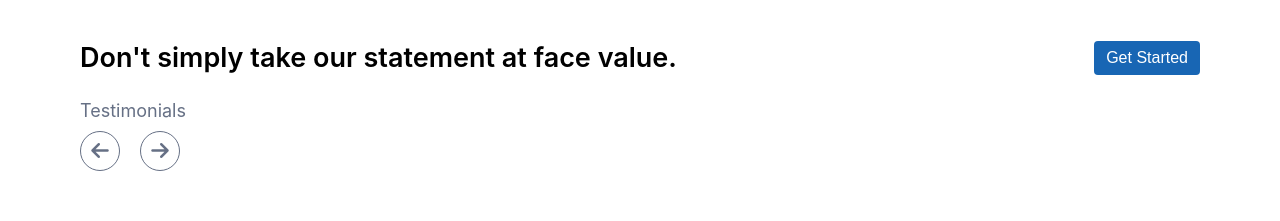
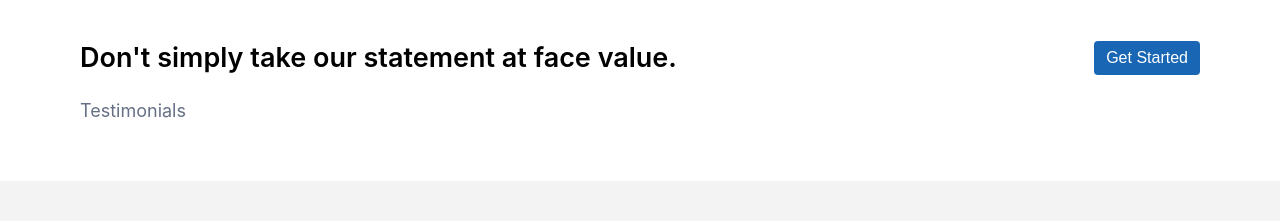
Before and after one commit to shivani-sinha-24/Insoftlink-task, a React (Create React App) app: page / in a window 1280 px wide. Shown: the part 4260-4481 px from the top of the page. Built offline with nearby package versions, Linux system fonts and the light colour scheme.

Commit message:
added custom arrows

```diff
--- a/src/components/Testimonials/Testimonials.js
+++ b/src/components/Testimonials/Testimonials.js
@@ -38,7 +38,7 @@ const Testimonials = () => {
             </div>
         </div>
         <p className='heading'>Testimonials</p>
-         <Carousel
+        <Carousel
             arrows={false}
             responsive={responsive}
             autoPlay={true}
@@ -48,6 +48,12 @@ const Testimonials = () => {
             infinite={true}
             partialVisible={false}
             dotListClass="custom-dot-list-style"
+            customLeftArrow={<div className="arrow arrow-left custom-left-arrow " >
+            <i className="fa-solid fa-lg fa-arrow-left"></i>
+            </div>}
+            customRightArrow={<div className="arrow arrow-right custom-right-arrow " >
+            <i className="fa-solid fa-lg fa-arrow-right"></i>
+            </div>}
         >
             <div className="testimonials">
             {
@@ -66,15 +72,11 @@ const Testimonials = () => {
                     </div>
                 </div> )
             }
-        </div>
-      </Carousel>
+            </div>
+        </Carousel>
         <div className="arrows">
-            <div className="arrow">
-                <i className="fa-solid fa-lg fa-arrow-left"></i>
-            </div>
-            <div className="arrow">
-                <i className="fa-solid fa-lg fa-arrow-right"></i>
-            </div>
+            <customLeftArrow/>
+            <customRightArrow/>
         </div>
     </div>
   )
```
